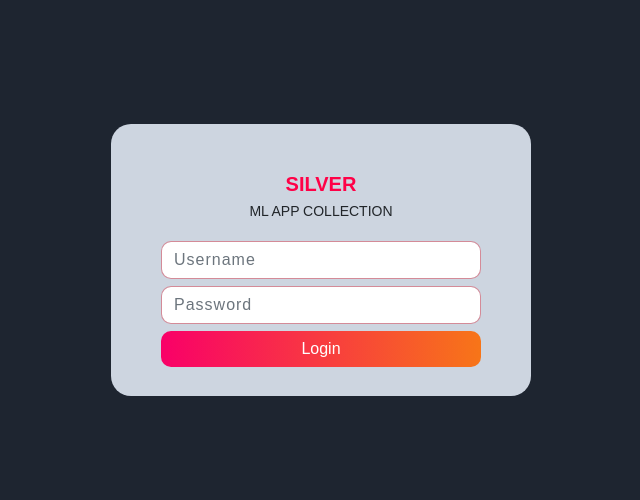
After one commit to john-kekovich/silver, a Flask app: page /login in a window 1280 px wide. The commit adds this page. Shown: the top 500 px of the page, without its empty margins (319-959 px from the left). Run offline with Flask 2, Linux system fonts and the light colour scheme.

Commit message:
login function

```diff
--- a/main.py
+++ b/main.py
@@ -1,15 +1,31 @@
-from flask import Flask, render_template
+from flask import Flask, render_template, request, redirect, url_for
+from codes.login import check_login
 import os
 
 app = Flask(__name__)
 
 @app.route('/', methods=['GET'])
+def initialize():
+    return redirect(url_for('login'))
+
+@app.route('/login', methods=['GET','POST'])
+def login():
+    if request.method == 'GET':
+        return render_template('login.html')
+    else:
+        login_res = check_login(request.form['email'], request.form['password'])
+        if login_res == 200:
+            return redirect(url_for('index'))
+        else:
+            return render_template('login.html')
+
+@app.route('/index', methods=['GET'])
 def index():
     return render_template('index.html')
 
-@app.route('/tinko', methods=['GET'])
-def tinko():
-    return render_template('tinko.html')
+@app.route('/test', methods=['GET'])
+def test():
+    return render_template('test.html')
 
 if __name__ == "__main__":
     app.run(debug=True, port=5000)
--- a/templates/index.html
+++ b/templates/index.html
@@ -18,7 +18,7 @@
             font-weight: 500;
             font-size: 16px;
             line-height: 30px;
-            background-color: #A6ECE0;
+            background-color: #CDD5E0;
             overflow-x:hidden;
             color: #ababab; }
 
@@ -742,12 +742,12 @@
                                             <div></div>
                                             <div></div>
                                         </div>
-                                        <a href="/tinko" class="hex-content">
+                                        <a href="http://127.0.0.1:5000/test" class="hex-content">
                                             <span class="hex-content-inner">
                                                 <span class="icon">
                                                     <i class="fa fa-clipboard"></i>
                                                 </span>
-                                                <span class="title">TINKO</span>
+                                                <span class="title">TEST</span>
                                             </span>
                                             <svg height="200" width="174" version="1.1" xmlns="http://www.w3.org/2000/svg"><path d="M86.60254037844386 0L173.20508075688772 50L173.20508075688772 150L86.60254037844386 200L0 150L0 50Z" fill="#1e2530"></path></svg>
                                         </a>
--- /dev/null
+++ b/templates/login.html
@@ -0,0 +1,115 @@
+<!DOCTYPE html>
+<html>
+<head>
+    <meta charset="utf-8">
+    <meta name="viewport" content="width=device-width, initial-scale=1">
+    <link href="https://cdn.jsdelivr.net/npm/bootstrap@5.0.2/dist/css/bootstrap.min.css" rel="stylesheet" integrity="sha384-EVSTQN3/azprG1Anm3QDgpJLIm9Nao0Yz1ztcQTwFspd3yD65VohhpuuCOmLASjC" crossorigin="anonymous">
+
+<title>Login</title>
+<style>
+    body {
+        font-family: Arial, Helvetica, sans-serif;
+        background-color: #1e2530;
+    }
+
+    .card {
+        background-color: #CDD5E0;
+        border: none;
+        border-radius: 20px;
+        width: 420px !important;
+        height: 60%;
+        margin: 100px auto;
+    }
+
+    .signup {
+        display: flex;
+        flex-flow: column;
+        justify-content: center;
+        padding: 10px 50px
+    }
+
+    a{
+        text-decoration:none !important;
+    }
+
+    h5 {
+        color: #ff0147;
+        margin-bottom: 3px;
+        font-weight: bold
+    }
+
+    small {
+        color: rgba(0, 0, 0, 0.3)
+        background-color: #CDD5E0;
+
+    }
+
+    input {
+        width: 100%;
+        display: block;
+        margin-bottom: 7px
+    }
+
+    .form-control {
+        border: 1px solid #dc354575;
+        border-radius: 10px;
+        background-color: #fffff;
+        letter-spacing: 1px
+    }
+
+    .form-control:focus {
+        border: 0.5px solid #dc354575;
+        box-shadow: none;
+        background-color: #fffff;
+        color: #000;
+        letter-spacing: 1px
+    }
+
+    .btn {
+        display: block;
+        width: 100%;
+        border-radius: 10px;
+        border: none;
+        background: linear-gradient(to right, rgba(249, 0, 104, 1) 0%, rgba(247, 117, 24, 1) 100%);
+        background: -webkit-linear-gradient(left, rgba(249, 0, 104, 1) 0%, rgba(247, 117, 24, 1) 100%)
+    }
+
+    .text-left {
+        color: rgba(0, 0, 0, 0.3);
+        font-weight: 400
+    }
+
+    .text-right {
+        color: #ff0147;
+        font-weight: bold
+    }
+
+    span.text-center {
+        color: rgba(0, 0, 0, 0.3)
+    }
+
+    .fab {
+        padding: 15px;
+        font-size: 23px
+    }
+</style>
+</head>
+<body>
+    <div class="container">
+        <div class="row">
+            <div class="col-md-6 mx-auto py-4 px-0 box">
+                <div class="card p-0">
+                    <div class="card-title text-center">
+                        <h5 class="mt-5">SILVER</h5> <small class="para">ML APP COLLECTION</small>
+                    </div>
+                    <form class="signup" method="post" id="login" action={{url_for('login')}}>
+                        <div class="form-group"><input name="email" type="text" class="form-control" placeholder="Username"></div>
+                        <div class="form-group"><input name="password" type="password" class="form-control" placeholder="Password"></div>
+                        <button type="submit" form="login" class="btn btn-primary" value="Submit">Login</button>
+                    </form>
+                </div>
+            </div>
+        </div>
+    </div>
+</body>
+</html>
```
Also changed, not shown: codes/login.py (added, +11 -0 lines), static/docs/users.json (added, +12 -0 lines), templates/test.html (added, +87 -0 lines), templates/tinko.html (deleted, +0 -24 lines).
